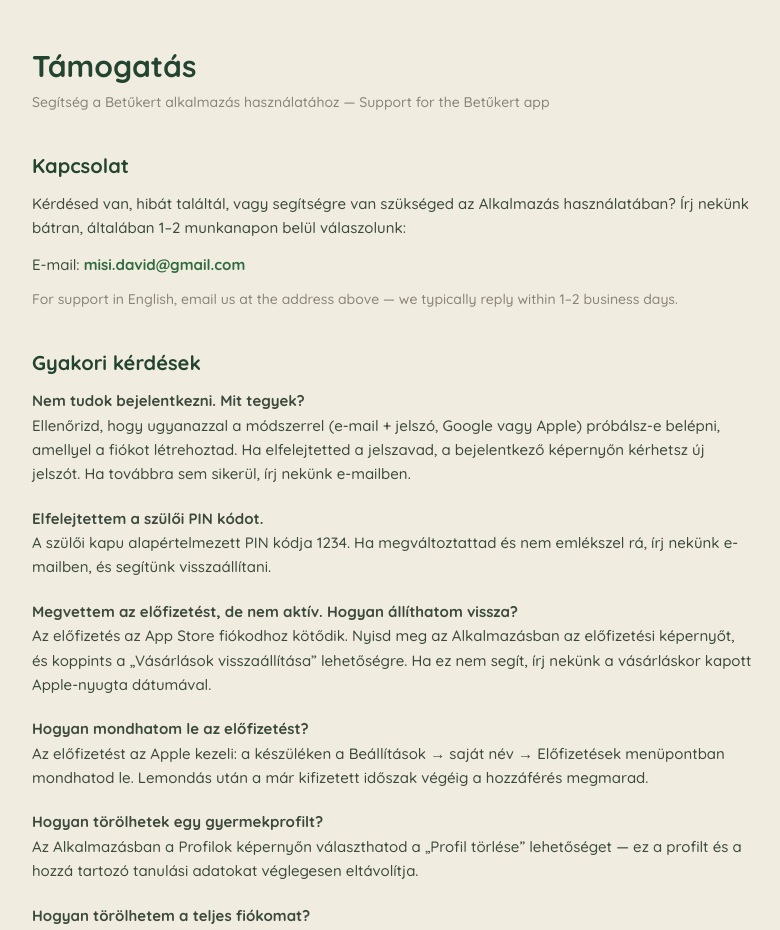
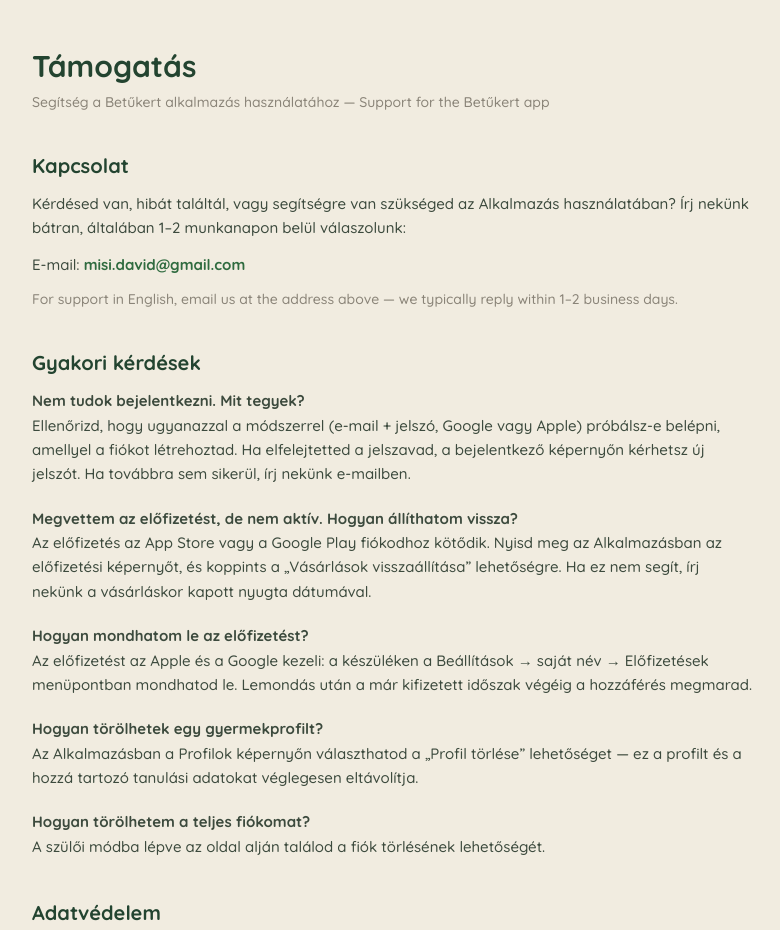
Before and after one commit to misidavid/betukert-admin, a Next.js app: page /tamogatas in a window 1280 px wide. Shown: the top 930 px of the page, without its empty margins (248-1028 px from the left). Built offline with nearby package versions, Linux system fonts and the light colour scheme.

Commit message:
gyik módosítás

```diff
--- a/app/(public)/tamogatas/page.tsx
+++ b/app/(public)/tamogatas/page.tsx
@@ -60,17 +60,13 @@
             a bejelentkező képernyőn kérhetsz új jelszót. Ha továbbra sem sikerül, írj nekünk
             e-mailben.
           </Faq>
-          <Faq q="Elfelejtettem a szülői PIN kódot.">
-            A szülői kapu alapértelmezett PIN kódja 1234. Ha megváltoztattad és nem emlékszel
-            rá, írj nekünk e-mailben, és segítünk visszaállítani.
-          </Faq>
           <Faq q="Megvettem az előfizetést, de nem aktív. Hogyan állíthatom vissza?">
-            Az előfizetés az App Store fiókodhoz kötődik. Nyisd meg az Alkalmazásban az
+            Az előfizetés az App Store vagy a Google Play fiókodhoz kötődik. Nyisd meg az Alkalmazásban az
             előfizetési képernyőt, és koppints a „Vásárlások visszaállítása” lehetőségre.
-            Ha ez nem segít, írj nekünk a vásárláskor kapott Apple-nyugta dátumával.
+            Ha ez nem segít, írj nekünk a vásárláskor kapott nyugta dátumával.
           </Faq>
           <Faq q="Hogyan mondhatom le az előfizetést?">
-            Az előfizetést az Apple kezeli: a készüléken a Beállítások → saját név →
+            Az előfizetést az Apple és a Google kezeli: a készüléken a Beállítások → saját név →
             Előfizetések menüpontban mondhatod le. Lemondás után a már kifizetett időszak
             végéig a hozzáférés megmarad.
           </Faq>
@@ -79,8 +75,7 @@
             ez a profilt és a hozzá tartozó tanulási adatokat véglegesen eltávolítja.
           </Faq>
           <Faq q="Hogyan törölhetem a teljes fiókomat?">
-            Írj nekünk e-mailben a fiókodhoz tartozó e-mail címről, és 30 napon belül véglegesen
-            töröljük a fiókodat és minden hozzá tartozó adatot.
+            A szülői módba lépve az oldal alján találod a fiók törlésének lehetőségét.
           </Faq>
         </div>
       </Section>
```
